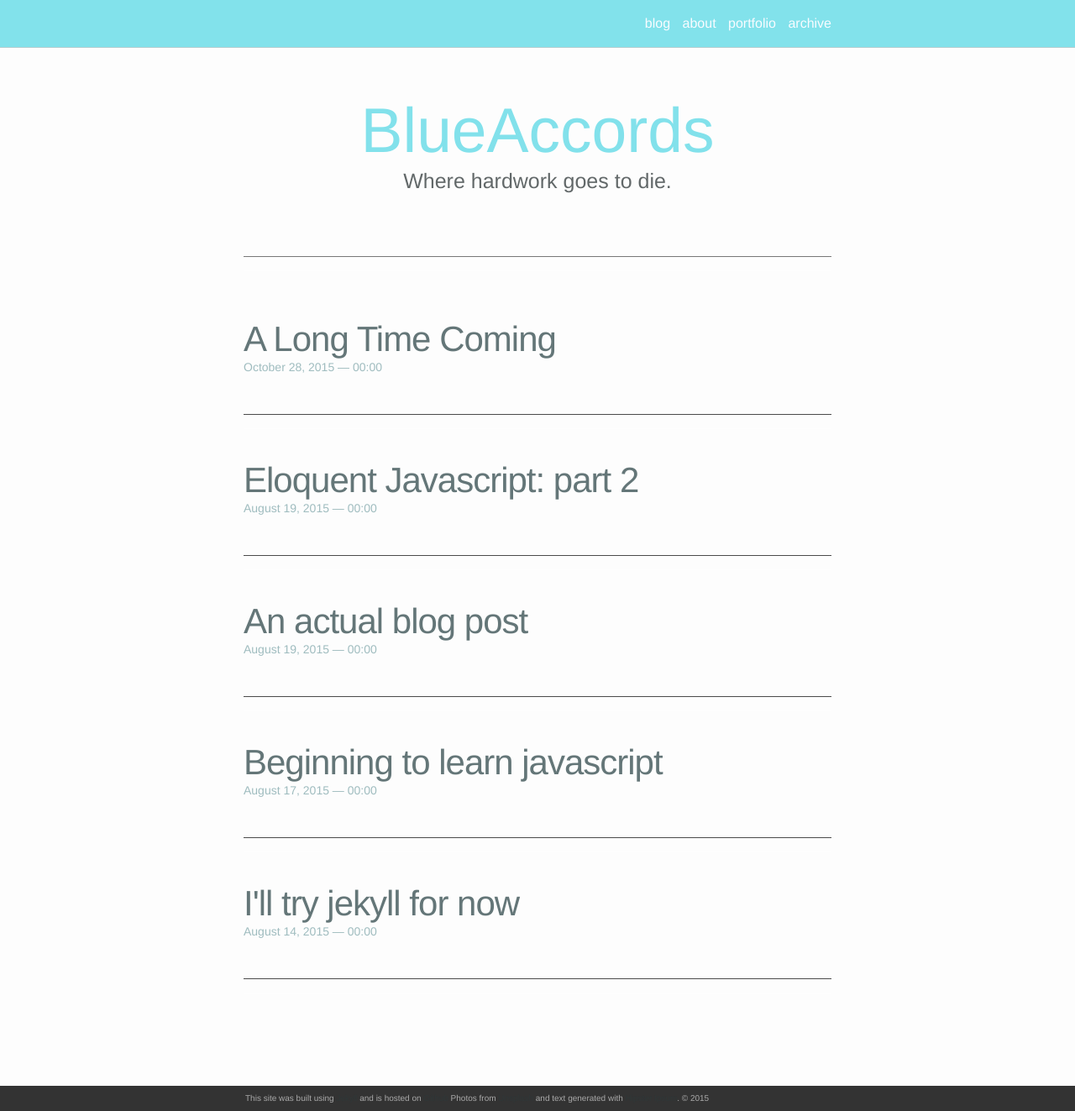
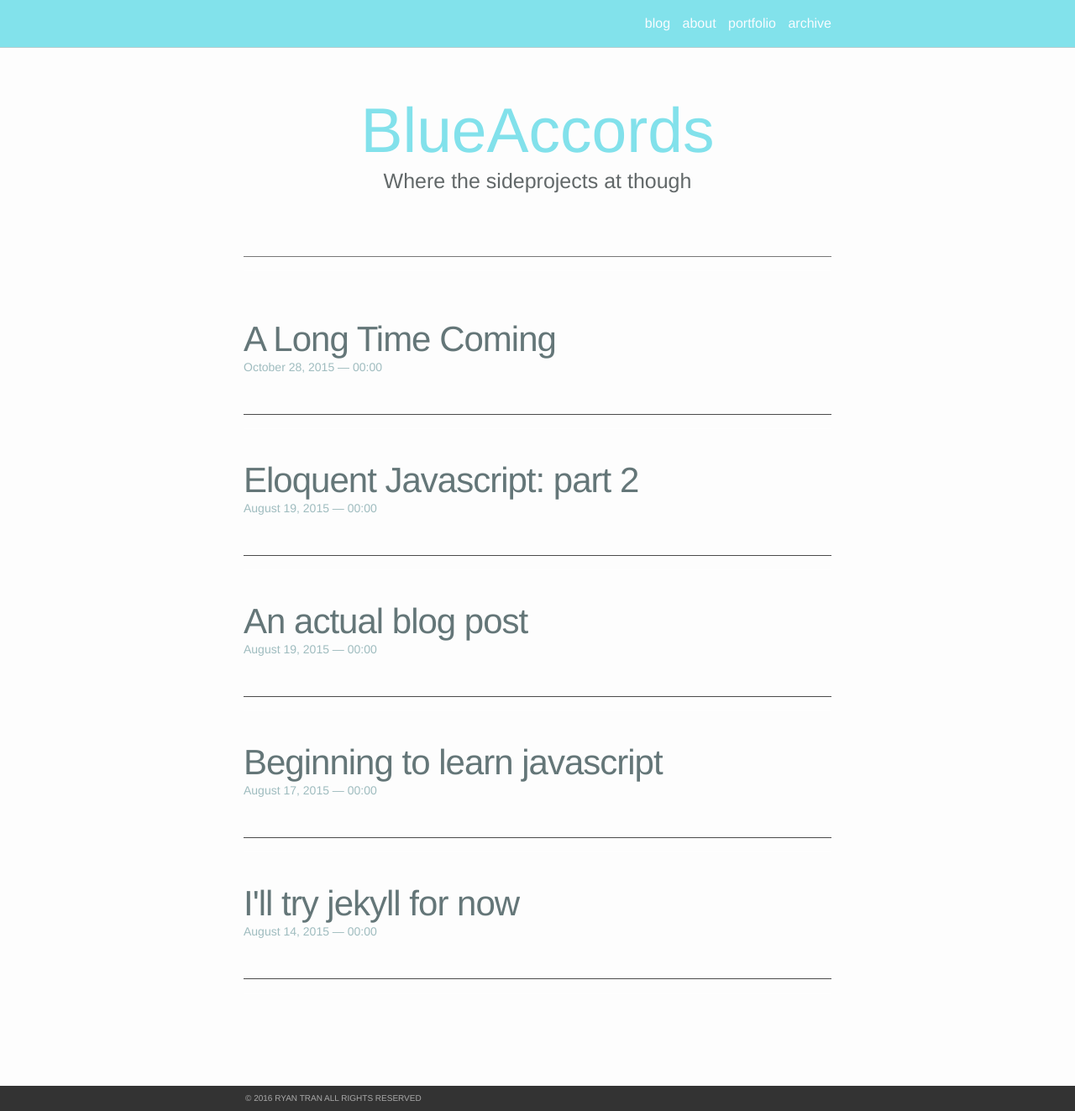
Before and after one commit to BlueAccords/blueaccords.github.io, a Jekyll site: the page built from index.html, in a window 1280 px wide and 1323 px high. Shown: the whole window at 84% size. Built offline with Jekyll 4.4.1, drawn with Linux system fonts in a browser that asks for light colours; nearby versions of some CDN libraries; the list of posts is cut into pages by our own code.

Commit message:
changed about page, footer, and minor css styling to archive

```diff
--- a/_includes/footer.html
+++ b/_includes/footer.html
@@ -1,7 +1,7 @@
 <footer class="site-footer">
 
   <div class="wrapper">
-  	<p>This site was built using <a href="http://jekyllrb.com" target="_blank">Jekyll</a> and is hosted on <a href="https://github.com" target="_blank">Github</a> Photos from <a href="https://unsplash.com" target="_blank">Unsplash</a> and text generated with <a href="http://hipsum.co" target="_blank">Hipster Ipsum</a>. &#169; 2015</p>
+  	<p>&copy; 2016 RYAN TRAN ALL RIGHTS RESERVED</p>
   </div>
 
 </footer>
--- a/_sass/_layout.scss
+++ b/_sass/_layout.scss
@@ -152,7 +152,7 @@
 }
 .post-content {
   h1, h2, h3, h4, h5, h6 {
-    margin: 1rem 0 2rem 0;
+    margin: 1rem 0 0 0;
   }
 h2 {
 font-size: 42px;
--- a/index.html
+++ b/index.html
@@ -4,7 +4,7 @@
 
 <div class="header-bar">
   <h1>BlueAccords</h1>
-  <h2>Where hardwork goes to die.</h2>
+  <h2>Where the sideprojects at though</h2>
   <br/>
   <hr>
   <br/>
```
Also changed, not shown: about.md (+12 -5 lines), README.md.
